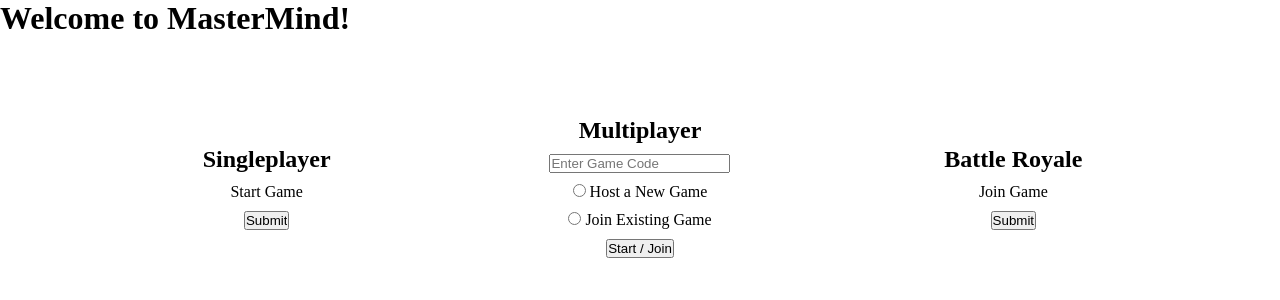
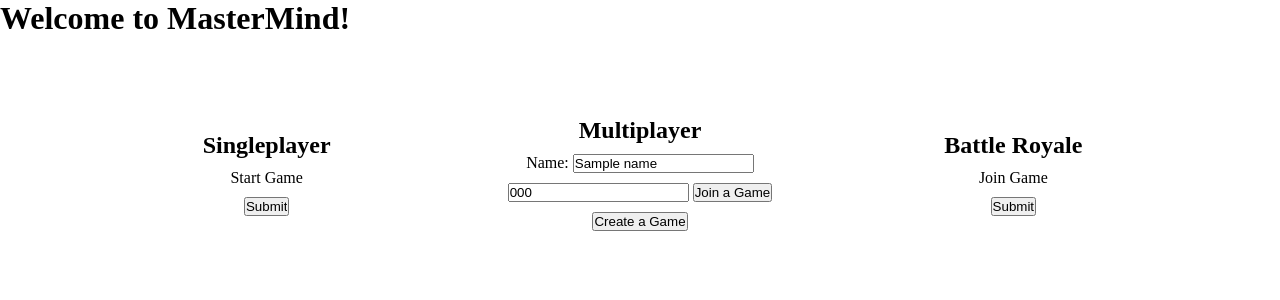
Before and after one commit to franciscobortega/mastermind, a Flask app: template templates/index.html in a window 1280 px wide. Shown: the top 300 px of the page. Run offline with Flask 3, Linux system fonts and the light colour scheme; the template is opened without the code that fills it: most values are stand-ins (such as "Sample title", 1, 10 or a date in 2020).

Commit message:
Added new routing logic for lobby

```diff
--- a/app.py
+++ b/app.py
@@ -1,4 +1,4 @@
-from flask import Flask, jsonify, render_template, request
+from flask import Flask, jsonify, redirect, render_template, request, session, url_for
 import requests
 from flask_socketio import SocketIO, emit, join_room
 from random import randint
@@ -27,6 +27,7 @@ def handle_lobby_message(message):
 num_attempts = 10
 game_over = False;
 guessed = False;
+rooms = {}
 
 def generate_code():
     """Generate a random 4-digit code."""
@@ -105,9 +106,36 @@ def check_guess(secret_code, guess):
     else:
         return f"{correct_numbers} correct numbers and {correct_locations} correct locations"
 
-@app.route('/')
+@app.route('/', methods=['POST', 'GET'])
 def home_screen():
     """Render the home screen."""
+    session.clear()
+    if request.method == 'POST':
+        name = request.form.get('name')
+        code = request.form.get('code')
+        join = request.form.get('join', False)
+        create = request.form.get('create', False)
+
+        if not name:
+            return render_template('index.html', error="Please enter a name.", code=code, name=name)
+
+        if join != False and not code:
+            return render_template('index.html', error="Please enter a game code.", code=code, name=name)
+
+        room = code
+
+        if create != False:
+            # TODO: generate unique game room code
+            room = 'ABCD'
+            rooms[room] = {"members": 0, "messages": []}
+        elif code not in rooms:
+            return render_template('index.html', error="Room does not exist.", code=code, name=name)
+
+        session["room"] = room
+        session["name"] = name
+
+        return redirect(url_for('load_lobby'))
+
     return render_template('index.html')
 
 @app.route('/start_single')
@@ -126,15 +154,14 @@ def start_multiplayer_game():
 
     return render_template('multiplayer-game.html', code=code, num_attempts=num_attempts)
 
-@app.route('/load_lobby', methods=['POST'])
+@app.route('/lobby')
 def load_lobby():
     """Display lobby for multiplayer game."""
-    print("Starting multi-player game...")
-    return render_template('lobby.html')
+    room = session.get("room")
+    if room is None or session.get("name") is None or room not in rooms:
+        return redirect(url_for('home_screen'))
 
-@app.route('/lobby')
-def display_lobby():
-    """Display lobby for multiplayer game."""
+
     return render_template('lobby.html')
 
 @app.route('/guess', methods=['POST'])
@@ -158,4 +185,4 @@ def end_game():
     pass
 
 if __name__ == '__main__':
-    socketio.run(app)
+    socketio.run(app, debug=True)
--- a/static/js/app.js
+++ b/static/js/app.js
@@ -1,41 +1,78 @@
 "use strict";
 
-document
-  .getElementById("join-multi-form")
-  .addEventListener("submit", function (e) {
-    e.preventDefault();
+// document
+//   .getElementById("join-multi-form")
+//   .addEventListener("submit", function (e) {
+//     e.preventDefault();
 
-    const gameCode = document.getElementById("multi-game-code").value;
-    const gameOption = document.querySelector(
-      'input[name="game-option"]:checked'
-    ).value;
+//     const gameCode = document.getElementById("multi-game-code").value;
+//     const gameOption = document.querySelector(
+//       'input[name="game-option"]:checked'
+//     ).value;
 
-    console.log(gameCode);
+//     console.log(gameCode);
 
-    // Send a POST request to the server
-    fetch("/load_lobby", {
-      method: "POST",
-      headers: {
-        "Content-Type": "application/json",
-      },
-      body: JSON.stringify({ gameCode }), // send game code as JSON
-    })
-      .then((response) => {
-        if (response.ok) {
-          // Redirect to the lobby page
-          window.location.href = "/lobby";
-          console.log("You are in the lobby!");
-        } else {
-          console.error("Error:", response.statusText);
-        }
-      })
-      .catch((error) => {
-        console.error("Error:", error);
-      });
+//     // Send a POST request to the server
+//     fetch("/load_lobby", {
+//       method: "POST",
+//       headers: {
+//         "Content-Type": "application/json",
+//       },
+//       body: JSON.stringify({ gameCode }), // send game code as JSON
+//     })
+//       .then((response) => {
+//         if (response.ok) {
+//           // Redirect to the lobby page
+//           window.location.href = "/lobby";
+//           console.log("You are in the lobby!");
+//         } else {
+//           console.error("Error:", response.statusText);
+//         }
+//       })
+//       .catch((error) => {
+//         console.error("Error:", error);
+//       });
 
-    if (gameOption === "host") {
-      console.log("Hosting game! Share your game code with a friend!");
-    } else if (gameOption === "join") {
-      console.log("Joining game!");
-    }
-  });
+//     if (gameOption === "host") {
+//       console.log("Hosting game! Share your game code with a friend!");
+//     } else if (gameOption === "join") {
+//       console.log("Joining game!");
+//     }
+//   });
+
+// document
+//   .getElementById("join-battle-form")
+//   .addEventListener("submit", function (e) {
+//     e.preventDefault();
+
+//     const gameCode = "ABCD";
+
+//     console.log(gameCode);
+
+//     // Send a POST request to the server
+//     fetch("/load_lobby", {
+//       method: "POST",
+//       headers: {
+//         "Content-Type": "application/json",
+//       },
+//       body: JSON.stringify({ gameCode }), // send game code as JSON
+//     })
+//       .then((response) => {
+//         if (response.ok) {
+//           // Redirect to the lobby page
+//           window.location.href = "/lobby";
+//           console.log("You are in the lobby!");
+//         } else {
+//           console.error("Error:", response.statusText);
+//         }
+//       })
+//       .catch((error) => {
+//         console.error("Error:", error);
+//       });
+
+//     if (gameOption === "host") {
+//       console.log("Hosting game! Share your game code with a friend!");
+//     } else if (gameOption === "join") {
+//       console.log("Joining game!");
+//     }
+//   });
--- a/templates/index.html
+++ b/templates/index.html
@@ -8,27 +8,26 @@ block content %}
     <input type="submit" />
   </form>
 
-  <form id="join-multi-form">
+  <form id="join-multi-form" method="post">
     <h2>Multiplayer</h2>
-    <!-- Input for game code -->
-    <input
-      type="text"
-      id="multi-game-code"
-      placeholder="Enter Game Code"
-      required
-    />
-
+    <!-- Input for name -->
+    <div>
+      <label for="multi-game-name">Name:</label>
+      <input
+        type="text"
+        id="multi-game-name"
+        placeholder="Pick a name!"
+        name="name"
+        value="{{name}}"
+        required
+      />
+    </div>
     <!-- Options to host or join game-->
-    <label for="host-game">
-      <input type="radio" id="host-game" name="game-option" value="host" />
-      Host a New Game
-    </label>
-    <label for="join-game">
-      <input type="radio" id="join-game" name="game-option" value="join" />
-      Join Existing Game
-    </label>
-
-    <button type="submit">Start / Join</button>
+    <div>
+      <input type="text" placeholder="Room Code" name="code" value="{{code}}" />
+      <button type="submit" name="join">Join a Game</button>
+    </div>
+    <button type="submit" name="create">Create a Game</button>
   </form>
 
   <form id="join-battle-form">
@@ -37,6 +36,8 @@ block content %}
     <input type="submit" />
   </form>
 </div>
-
-<script src="static/js/app.js"></script>
+{% if error %}
+<p>{{error}}</p>
+{% endif %}
+<!-- <script src="static/js/app.js"></script> -->
 {% endblock %}
```
